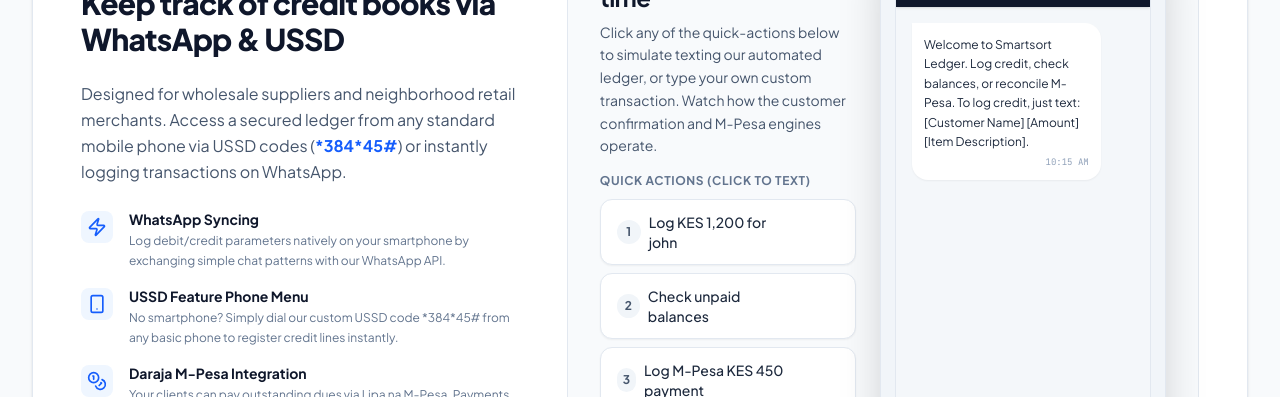
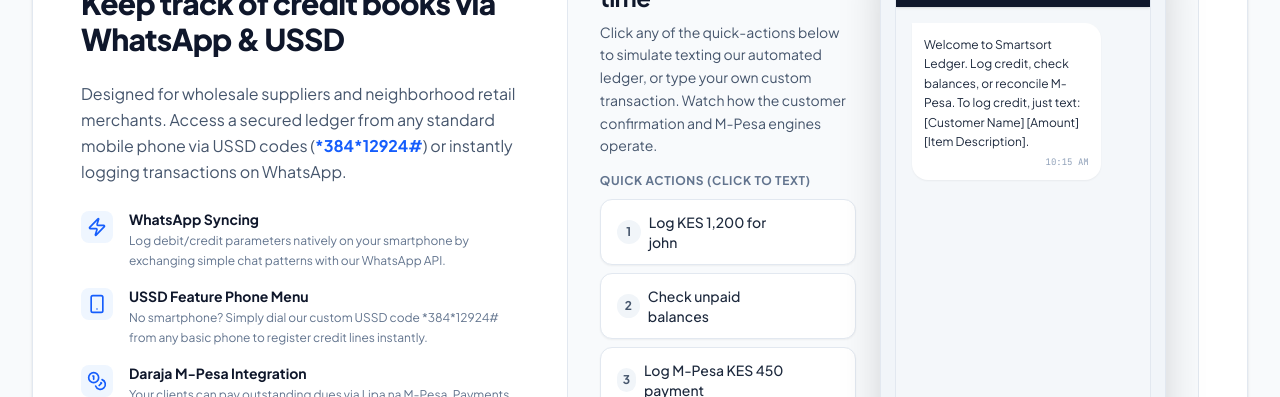
Before and after one commit to jm-peters/smartsortaisolutions, a React (Vite) app: page / in a window 1280 px wide. Shown: the part 1580-1977 px from the top of the page. Built offline with nearby package versions, Linux system fonts and the light colour scheme.

Commit message:
Update USSD code and SEO metadata

```diff
--- a/src/components/LegalPage.tsx
+++ b/src/components/LegalPage.tsx
@@ -33,7 +33,7 @@ export default function LegalPage({ type, initialProduct = "universal", config,
 Smartsort Credit Manager Privacy Policy
 Last Updated: June 26, 2026
 
-This Privacy Policy governs the "Smartsort Credit Manager" service (operated by ${config.legalName}), which includes our automated WhatsApp Business ledger utility, our basic cellular USSD dialer platform (*384*45#), and the associated merchant synchronization systems.
+This Privacy Policy governs the "Smartsort Credit Manager" service (operated by ${config.legalName}), which includes our automated WhatsApp Business ledger utility, our basic cellular USSD dialer platform (*384*12924#), and the associated merchant synchronization systems.
 
 Smartsort Credit Manager is built specifically as a secure, high-performance, and lightweight ledger tool for Kenyan retail merchants, wholesale distributors, and shopkeepers. We understand the critical confidentiality of your commercial ledger and outstanding debt logs, and we protect this data with industry-grade cloud credentials.
 
@@ -236,7 +236,7 @@ If you have any questions regarding data security, please contact us:
 Smartsort Credit Manager Terms of Service
 Last Updated: June 26, 2026
 
-These Terms of Service ("Terms") govern your use of the "Smartsort Credit Manager" service (operated by ${config.legalName}), including our WhatsApp ledger utility, our basic cellular USSD system (*384*45#), and the merchant synchronization dashboards.
+These Terms of Service ("Terms") govern your use of the "Smartsort Credit Manager" service (operated by ${config.legalName}), including our WhatsApp ledger utility, our basic cellular USSD system (*384*12924#), and the merchant synchronization dashboards.
 
 By registering for a Credit Manager account, activating our USSD interface, or exchanging conversational commands with our WhatsApp ledger bot, you agree to these binding Terms.
 
--- a/src/pages/About.tsx
+++ b/src/pages/About.tsx
@@ -189,7 +189,7 @@ export default function About({ config, onPageChange }: AboutProps) {
               Access Ledgers Offline via USSD
             </h2>
             <p className="text-slate-400 text-sm md:text-base max-w-2xl mx-auto">
-              No internet? No smartphone? No problem. Smartsort operates on any basic mobile phone across Kenya via our dedicated USSD code <code className="text-blue-400 font-mono font-bold bg-slate-900 px-1.5 py-0.5 rounded">*384*45#</code>.
+              No internet? No smartphone? No problem. Smartsort operates on any basic mobile phone across Kenya via our dedicated USSD code <code className="text-blue-400 font-mono font-bold bg-slate-900 px-1.5 py-0.5 rounded">*384*12924#</code>.
             </p>
           </div>
 
@@ -215,7 +215,7 @@ export default function About({ config, onPageChange }: AboutProps) {
                   <div>
                     <h4 className="text-sm font-bold text-white">Dial the Smartsort code</h4>
                     <p className="text-slate-400 text-xs mt-1 leading-relaxed">
-                      Dial <strong className="text-blue-400 font-mono">*384*45#</strong> on your phone's dialer. It takes less than 2 seconds to establish a secure ledger session.
+                      Dial <strong className="text-blue-400 font-mono">*384*12924#</strong> on your phone's dialer. It takes less than 2 seconds to establish a secure ledger session.
                     </p>
                   </div>
                 </div>
@@ -286,7 +286,7 @@ export default function About({ config, onPageChange }: AboutProps) {
                         </div>
                         <div className="space-y-1.5">
                           <h4 className="text-xs font-bold text-slate-400 uppercase tracking-widest">Phone Dialer</h4>
-                          <p className="text-2xl font-mono font-extrabold text-white tracking-wide">*384*45#</p>
+                          <p className="text-2xl font-mono font-extrabold text-white tracking-wide">*384*12924#</p>
                         </div>
                         <button
                           onClick={handleDial}
--- a/src/pages/Home.tsx
+++ b/src/pages/Home.tsx
@@ -52,7 +52,7 @@ export default function Home({ config, onPageChange }: HomeProps) {
     {
       icon: <Smartphone className="w-5 h-5 text-blue-600" />,
       title: "USSD Feature Phone Menu",
-      description: "No smartphone? Simply dial our custom USSD code *384*45# from any basic phone to register credit lines instantly."
+      description: "No smartphone? Simply dial our custom USSD code *384*12924# from any basic phone to register credit lines instantly."
     },
     {
       icon: <Coins className="w-5 h-5 text-blue-600" />,
@@ -312,7 +312,7 @@ export default function Home({ config, onPageChange }: HomeProps) {
                     Keep track of credit books via WhatsApp & USSD
                   </h3>
                   <p className="text-slate-600 text-sm md:text-base leading-relaxed">
-                    Designed for wholesale suppliers and neighborhood retail merchants. Access a secured ledger from any standard mobile phone via USSD codes (<strong className="text-blue-600">*384*45#</strong>) or instantly logging transactions on WhatsApp.
+                    Designed for wholesale suppliers and neighborhood retail merchants. Access a secured ledger from any standard mobile phone via USSD codes (<strong className="text-blue-600">*384*12924#</strong>) or instantly logging transactions on WhatsApp.
                   </p>
 
                   <div className="space-y-4">
```
Also changed, not shown: robots.txt (added), 1 other file (tests, documents, lock files or other folders).
